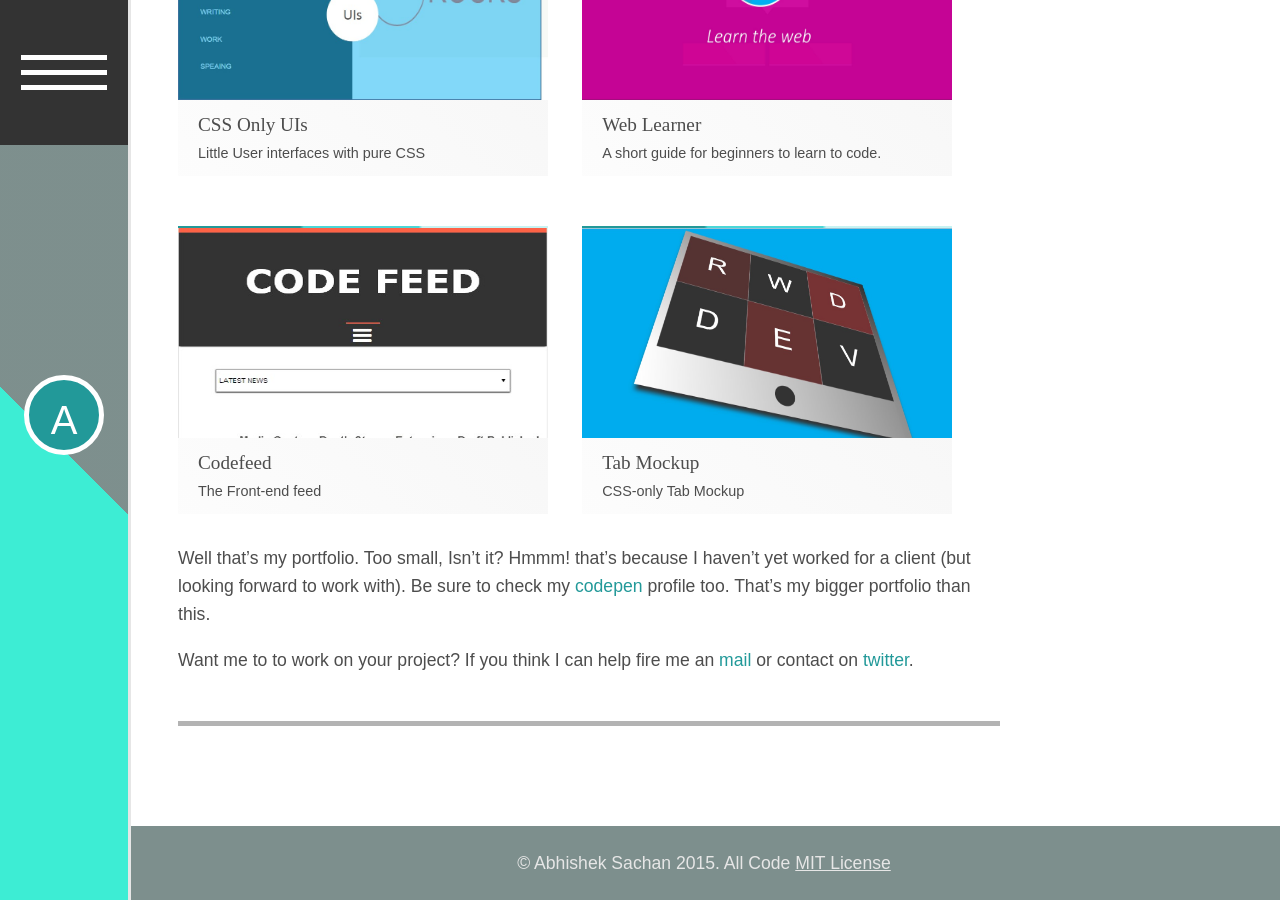
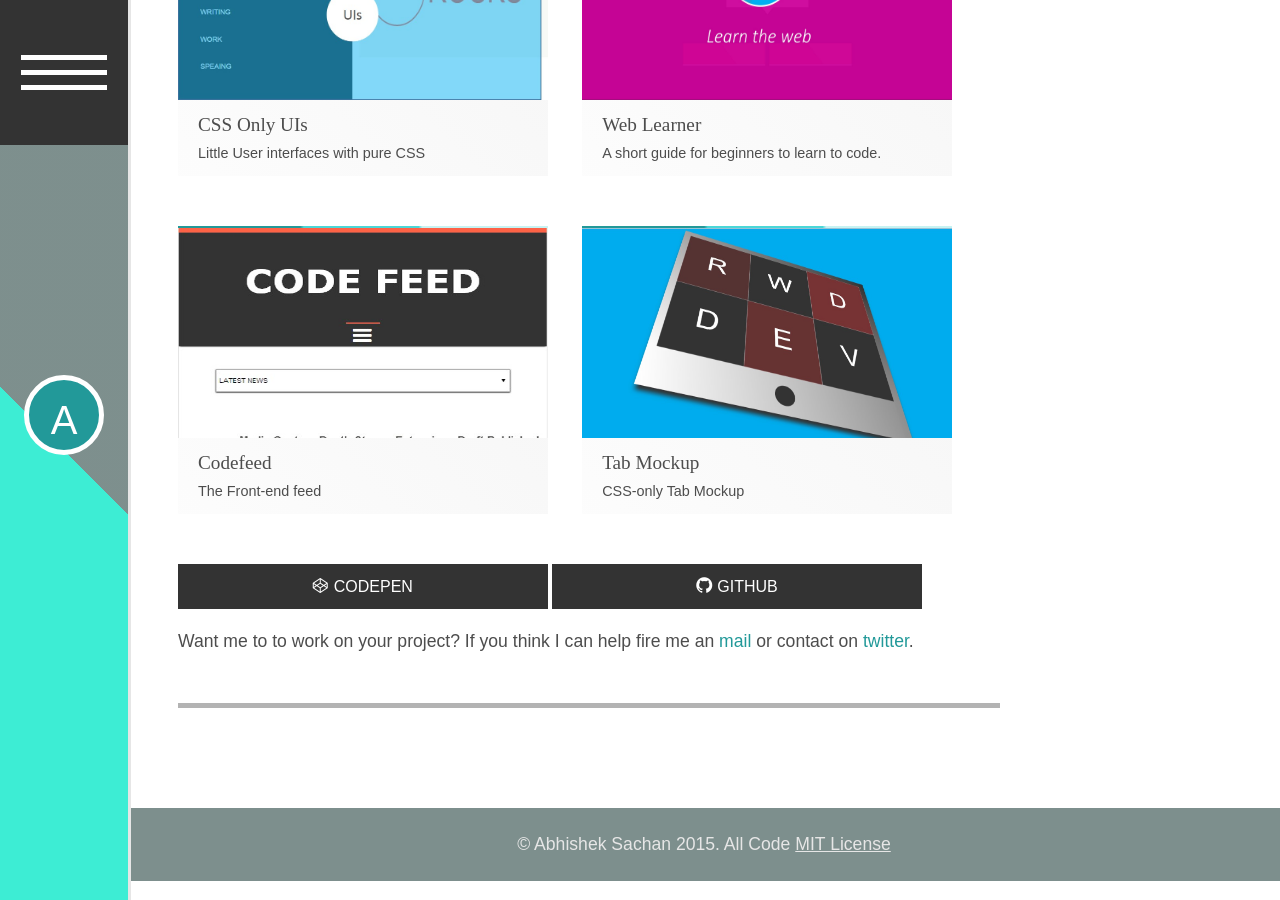
Before and after one commit to abhisack/abhisack.github.io, a Jekyll site: the page built from portfolio.md, in a window 1280 px wide and 900 px high, scrolled down 326 px. Built offline with Jekyll 4.4.1, drawn with Linux system fonts in a browser that asks for light colours; some web fonts are replaced.

Commit message:
github's link added

```diff
--- a/portfolio.md
+++ b/portfolio.md
@@ -6,6 +6,9 @@ permalink: /projects/
 
 {% include portfolio.html %}
 
-Well that's my portfolio. Too small, Isn't it? Hmmm! that's because I haven't yet worked for a client (but looking forward to work with). Be sure to check my [codepen](http://codepen.io/abhisack) profile too. That's my bigger portfolio than this.
+ <div class="btn-container btn-container-adjustable">
+        <a class="btn btn-border" href="http://codepen.io/abhisack"><span class="icon-codepen"></span>CODEPEN</a>
+        <a class="btn btn-border" href="http://github.com/abhisack"><span class="icon-github"></span>GITHUB</a>
+    </div>
 
 Want me to to work on your project? If you think I can help fire me an [mail](mailto:iamabhishekfromindia@gmail.com) or contact on [twitter](http://twitter.com/AbhishekSachan3).
```
